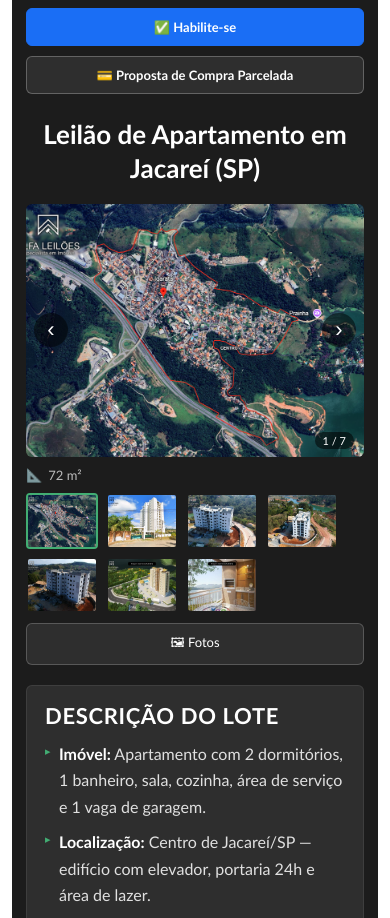
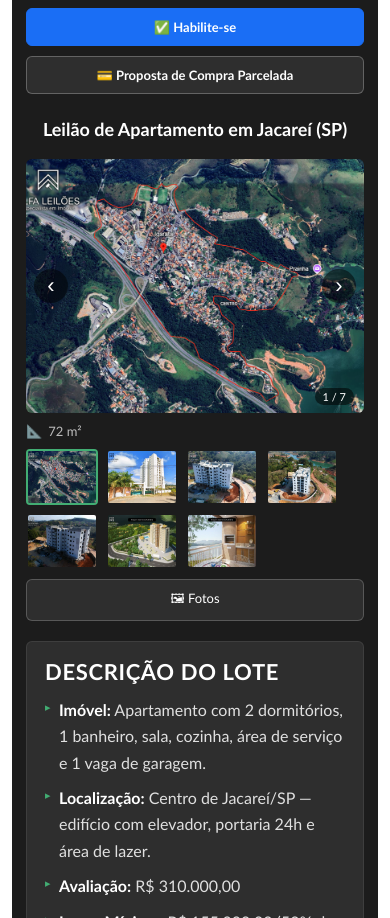
Before and after one commit to Dev-Cicero-Alfa/modelo-site-alfa-novo, a React (Vite) app: page /lote/2 in a window 390 px wide. Shown: the part 989-1907 px from the top of the page. Built offline with nearby package versions, Linux system fonts and the light colour scheme.

Commit message:
corrigindo o titulo

```diff
--- a/src/components/LotePage.css
+++ b/src/components/LotePage.css
@@ -143,7 +143,7 @@
 
 /* Título do lote */
 .lote-titulo {
-  font-size: 38px;
+  font-size: 22px;
   font-weight: 700;
   color: #fff;
   margin-bottom: 18px;
@@ -473,7 +473,7 @@
   .lote-info-cell:last-child { border-bottom: none; }
   .lote-enc-num { font-size: 22px; min-width: 32px; }
   .lote-btns-row { flex-direction: column; }
-  .lote-titulo { font-size: 26px; }
+  .lote-titulo { font-size: 18px; }
   .lote-encerramento { flex-direction: column; gap: 8px; }
 }
 @media (max-width: 480px) {
```
